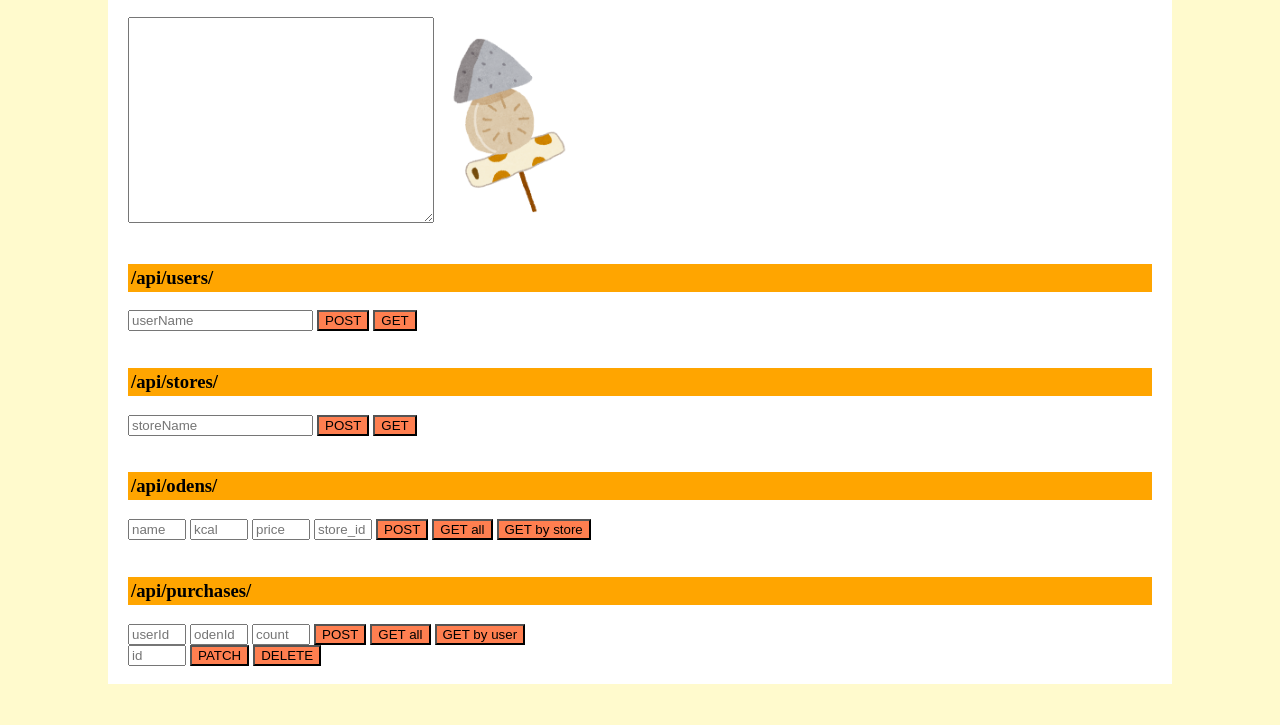
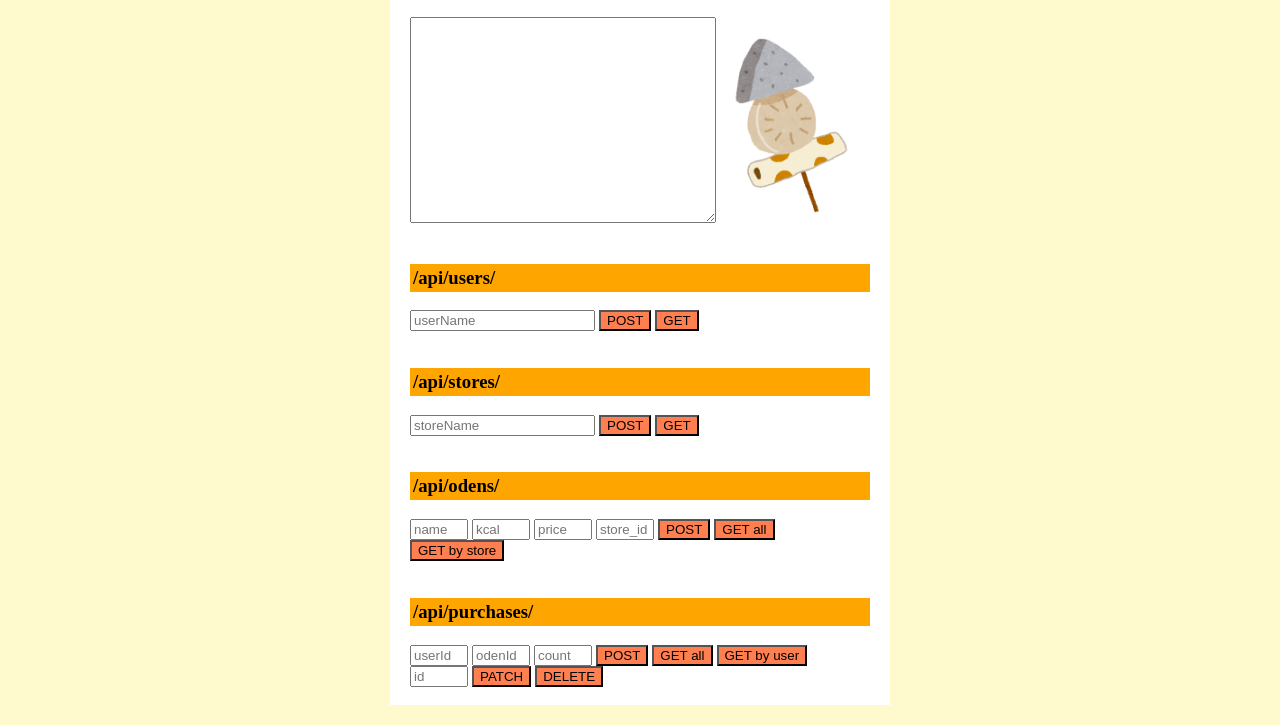
Before and after one commit to AsamiKamiya/ApiSoloProject, a website: page public/index.html in a window 1280 px wide. Shown: the part 83-808 px from the top of the page. Drawn offline with Linux system fonts and the light colour scheme.

Commit message:
css fix.

```diff
--- a/public/css/style.css
+++ b/public/css/style.css
@@ -9,7 +9,8 @@ body {
   width: 50px;
 }
 .api {
-  margin: 0 100px;
+  margin: auto;
+  width: 500px;
   background-color: white;
 }
 h1 {
```
